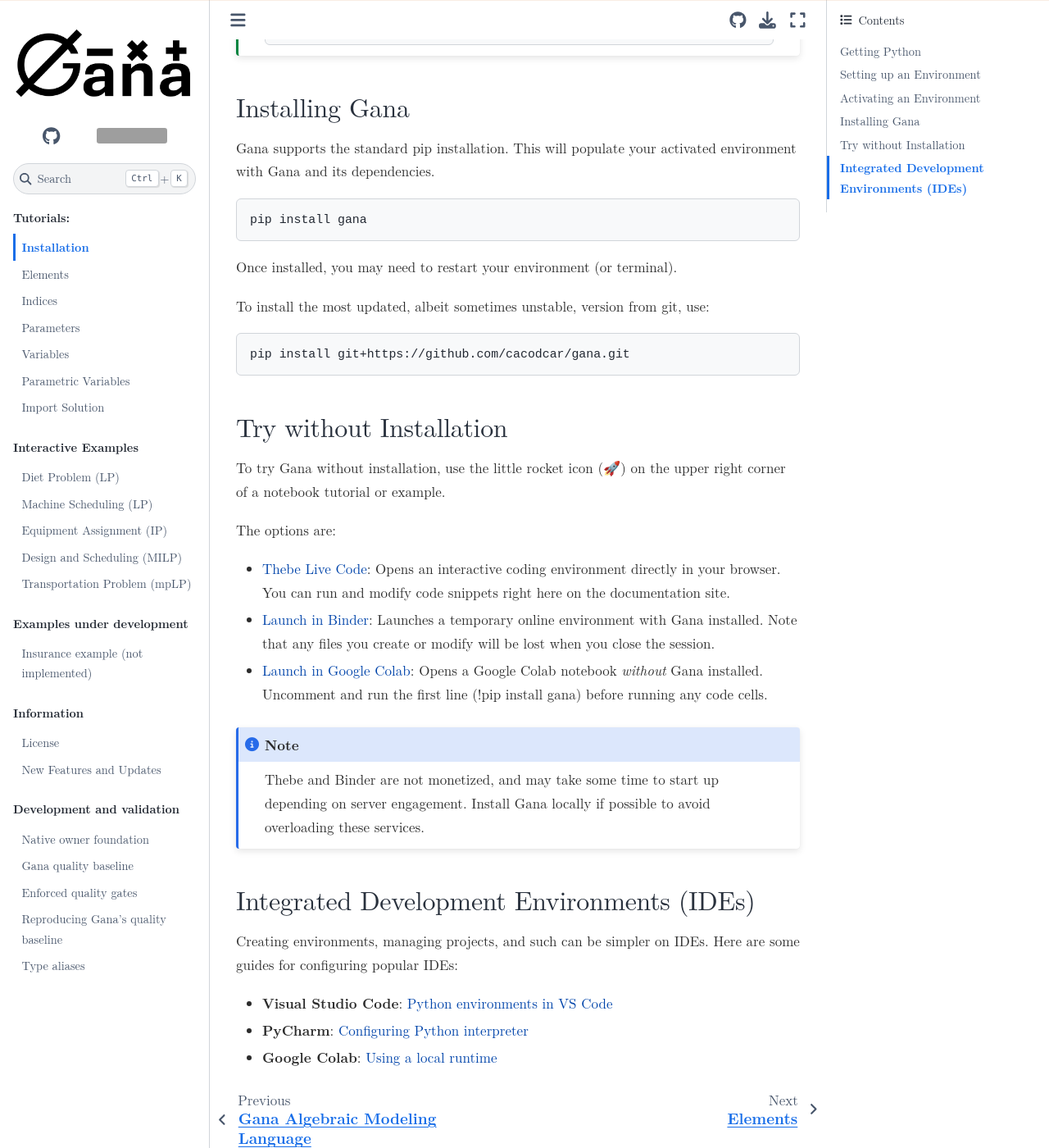
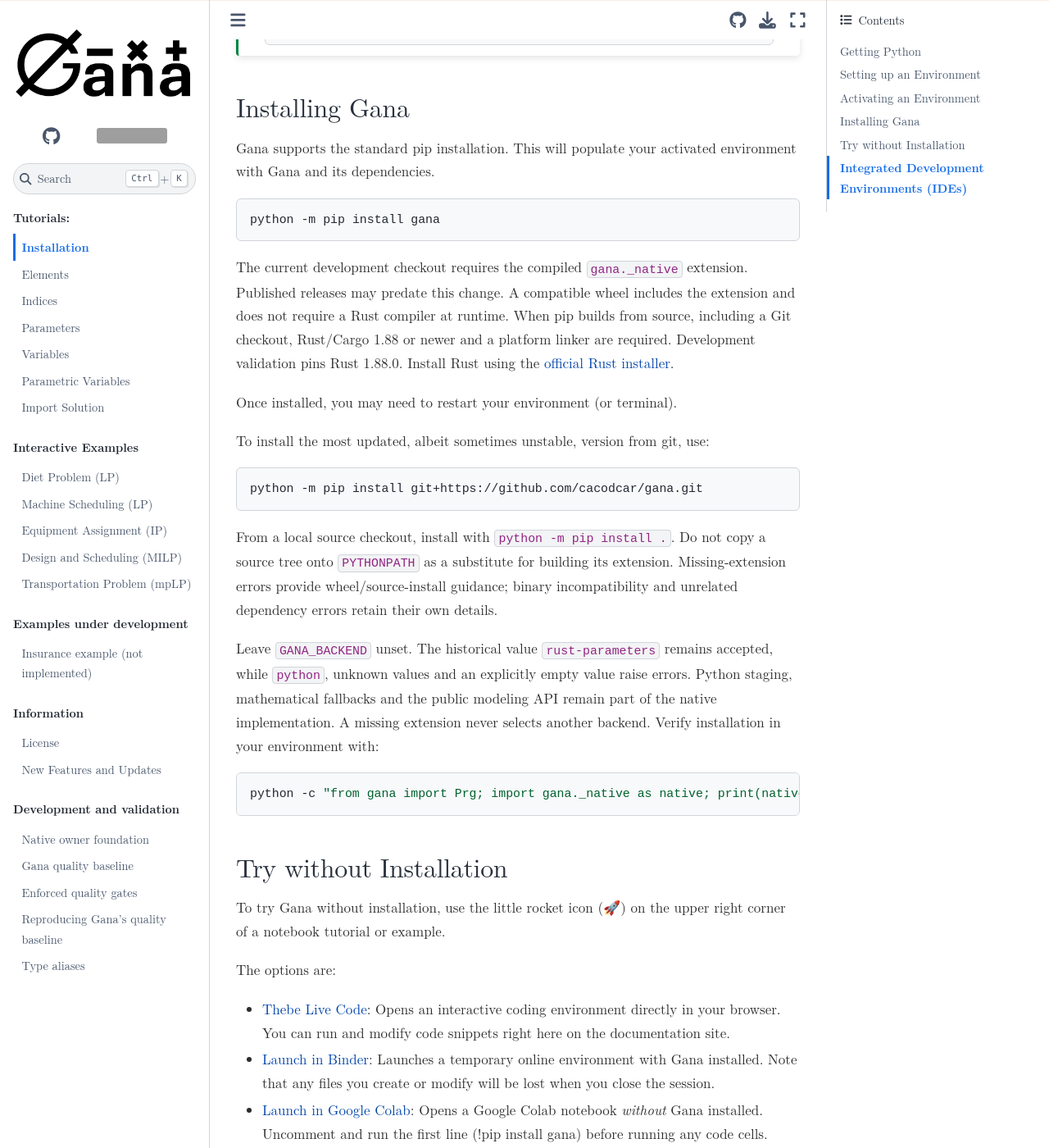
Before and after one commit to cacodcar/gana, a Sphinx documentation site: the page built from docs/tutorials/installation.rst, in a window 1280 px wide and 1400 px high, scrolled down 1647 px. Shown: the whole window at 82% size. Built offline with Sphinx 7.4.7 and the Sphinx Book theme 1.1.4, drawn with Linux system fonts in a browser that asks for light colours; some of the changed text lies outside the part shown; grey boxes are pictures that could not be loaded.

Commit message:
Align tooling and installation with required native backend

```diff
--- a/docs/tutorials/installation.rst
+++ b/docs/tutorials/installation.rst
@@ -15,7 +15,9 @@
 Getting Python
 ---------------
 
-Gana is compatible with Python 3.12 and above. Python can be downloaded from the `official website <https://www.python.org/downloads/>`_.
+Gana requires Python 3.12 or newer; Python 3.12 and 3.13 are the candidate
+validation matrix. Additional versions and wheel platforms remain unverified.
+Python can be downloaded from the `official website <https://www.python.org/downloads/>`_.
 It is also available through the Microsoft Store on Windows, Homebrew on Mac, and various Linux package managers.
 
 
@@ -23,7 +25,7 @@
 Setting up an Environment
 -------------------------
 
-Virtual environments can be installed using ``pip`` which comes pre-installed with Python.
+Create an isolated environment with Python's ``venv`` module.
 Conda environments can also be used. `Anaconda <https://anaconda.org/anaconda/conda>`_ is a popular choice for managing conda environments with a good GUI.
 
 This tutorial focuses on creating virtual environments through your terminal (Command Prompt, PowerShell, bash, etc.).
@@ -73,7 +75,14 @@
 
 .. code-block:: bash
 
-    pip install gana
+    python -m pip install gana
+
+The current development checkout requires the compiled ``gana._native``
+extension. Published releases may predate this change. A compatible wheel
+includes the extension and does not require a Rust compiler at runtime.
+When pip builds from source, including a Git checkout, Rust/Cargo 1.88 or newer
+and a platform linker are required. Development validation pins Rust 1.88.0.
+Install Rust using the `official Rust installer <https://www.rust-lang.org/tools/install>`_.
 
 
 Once installed, you may need to restart your environment (or terminal).
@@ -82,7 +91,22 @@
 
 .. code-block:: bash
 
-    pip install git+https://github.com/cacodcar/gana.git
+    python -m pip install git+https://github.com/cacodcar/gana.git
+
+From a local source checkout, install with ``python -m pip install .``.
+Do not copy a source tree onto ``PYTHONPATH`` as a substitute for building
+its extension. Missing-extension errors provide wheel/source-install guidance;
+binary incompatibility and unrelated dependency errors retain their own details.
+
+Leave ``GANA_BACKEND`` unset. The historical value ``rust-parameters`` remains
+accepted, while ``python``, unknown values and an explicitly empty value raise
+errors. Python staging, mathematical fallbacks and the public modeling API remain
+part of the native implementation. A missing extension never selects another
+backend. Verify installation in your environment with:
+
+.. code-block:: bash
+
+    python -c "from gana import Prg; import gana._native as native; print(native.BACKEND); Prg()"
 
 
 
```
Also changed, not shown: README.md (+29 -0 lines), docs/NATIVE_BACKEND.md (+20 -14 lines), docs/QUALITY_GATES.md (+24 -1 lines), docs/REPRODUCIBLE_BASELINE.md (+9 -2 lines), .readthedocs.yml, 4 other files.
